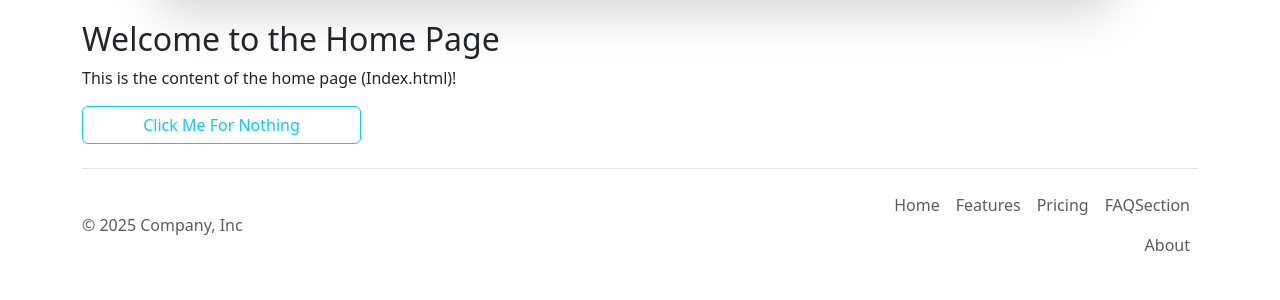
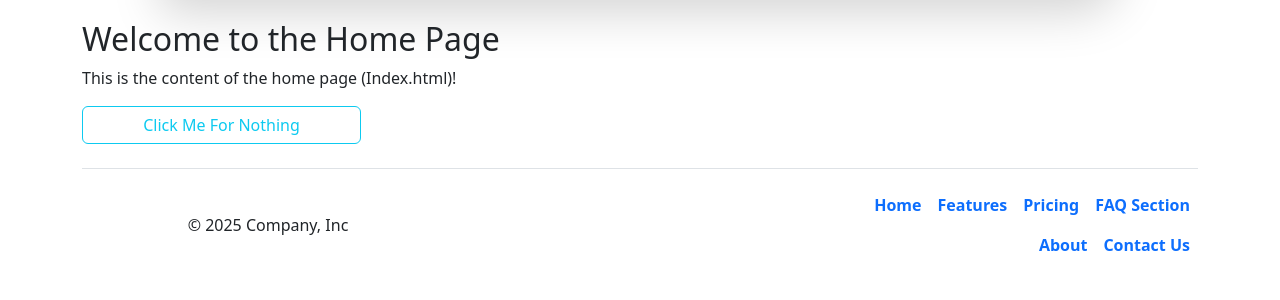
Before and after one commit to RanaUniverse/flask_wtf_learning, a Flask app: page / in a window 1280 px wide. Shown: the part 194-494 px from the top of the page. Run offline with Flask 3, Linux system fonts and the light colour scheme.

Commit message:
a external style has added and also some of the layout and macros and footer part got little more updated

```diff
--- /dev/null
+++ b/static/style.css
@@ -0,0 +1,5 @@
+/* style.css */
+
+footer .nav-link:hover {
+    color: red
+}
--- a/templates/layout.html
+++ b/templates/layout.html
@@ -11,6 +11,8 @@
     </title>
     <link href="https://cdn.jsdelivr.net/npm/bootstrap@5.3.8/dist/css/bootstrap.min.css" rel="stylesheet"
         integrity="sha384-sRIl4kxILFvY47J16cr9ZwB07vP4J8+LH7qKQnuqkuIAvNWLzeN8tE5YBujZqJLB" crossorigin="anonymous">
+
+    <link rel="stylesheet" href="{{ url_for('static', filename='style.css') }}">
 
 </head>
 
--- a/templates/macros.html
+++ b/templates/macros.html
@@ -9,7 +9,7 @@
 <ul class="dropdown-menu">
     {% for category in categories %}
     <li>
-        <a href="{{ url_for('show_category_dropdown', item_category = category.slug) }}" class="dropdown-item">
+        <a href="{{ url_for('category.dropdown_category_item', category_name = category.slug) }}" class="dropdown-item">
             {{ category.name }}
         </a>
     </li>
--- a/templates/partials/footer.html
+++ b/templates/partials/footer.html
@@ -1,6 +1,9 @@
 <div class="container">
     <footer class="d-flex flex-wrap justify-content-between align-items-center py-3 my-4 border-top">
-        <p class="col-md-4 mb-0 text-body-secondary">© 2025 Company, Inc</p>
+        <p class="col-md-4 mb-0 text-center">
+            © 2025 Company, Inc
+        </p>
+
         <a href="/"
             class="col-md-4 d-flex align-items-center justify-content-center mb-3 mb-md-0 me-md-auto link-body-emphasis text-decoration-none"
             aria-label="Bootstrap">
@@ -9,12 +12,52 @@
                 <use xlink:href="#bootstrap"></use>
             </svg>
         </a>
-        <ul class="nav col-md-4 justify-content-end">
-            <li class="nav-item"><a href="#" class="nav-link px-2 text-body-secondary">Home</a></li>
-            <li class="nav-item"><a href="#" class="nav-link px-2 text-body-secondary">Features</a></li>
-            <li class="nav-item"><a href="#" class="nav-link px-2 text-body-secondary">Pricing</a></li>
-            <li class="nav-item"><a href="#" class="nav-link px-2 text-body-secondary">FAQSection</a></li>
-            <li class="nav-item"><a href="#" class="nav-link px-2 text-body-secondary">About</a></li>
+
+
+        <ul class="nav col-md-4 justify-content-end fw-bold text-success">
+
+
+            <li class="nav-item">
+                <a href="{{ url_for('home') }}" class="nav-link px-2">
+                    Home
+                </a>
+            </li>
+
+            <li class="nav-item">
+                <a href="{{ url_for('footers.features_section') }}" class="nav-link px-2">
+                    Features
+                </a>
+            </li>
+
+            <li class="nav-item">
+                <a href="{{ url_for('footers.pricing_section') }}" class="nav-link px-2">
+                    Pricing
+                </a>
+            </li>
+
+            <li class="nav-item">
+                <a href="{{ url_for('footers.faq_section') }}" class="nav-link px-2">
+                    FAQ Section
+                </a>
+            </li>
+
+            <li class="nav-item">
+                <a href="{{ url_for('footers.about_section') }}" class="nav-link px-2">
+                    About
+                </a>
+            </li>
+
+            <li class="nav-item">
+                <a href="{{ url_for('footers.contact_section') }}" class="nav-link px-2">
+                    Contact
+                    Us</a>
+            </li>
+
+
         </ul>
+
+
+
+
     </footer>
 </div>
```
